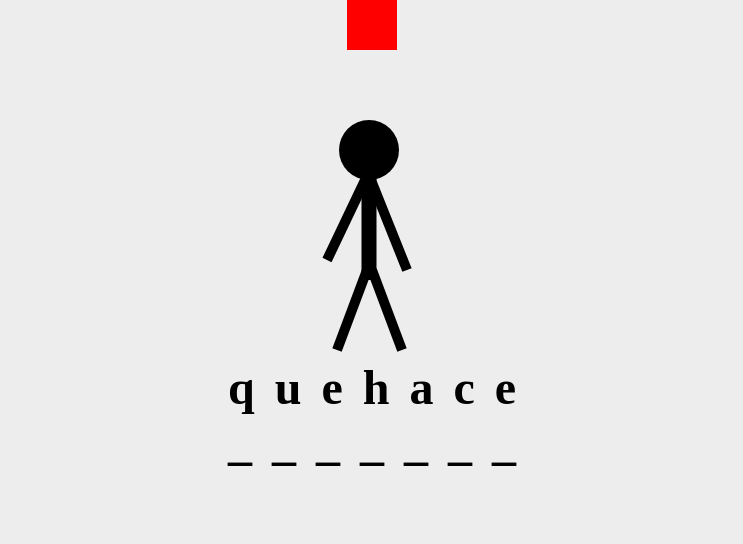
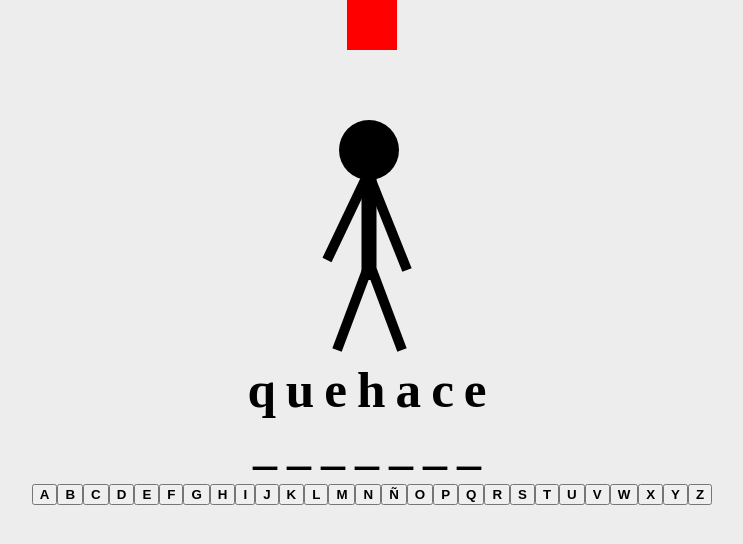
Before and after one commit to Edumr93/juego-ahorcado, a plain HTML site: page index.html in a window 1280 px wide. Shown: the whole page, without its empty margins (268-1011 px from the left). Drawn offline with Linux system fonts and the light colour scheme.

Commit message:
AGREGANDO BOTONES

```diff
--- a/index.css
+++ b/index.css
@@ -17,21 +17,33 @@ body{
     width: 50px;
     background-color: red;
 }
+
+#seccionLetras{
+    display: flex;
+    flex-direction: column;
+    align-items: center;
+    margin: 0;
+    padding: 0;
+
+}
 #letrasCaja a{
     font-weight: bold;
-    font-size: 3em;
-    margin: 10px;
+    font-size: 3.2em;
+    margin-right: 10px;
 }
 
-#guionesCaja a{
+#guionesCaja span{
+
     font-weight: bold;
     font-size: 3em;
-    margin-right:  10px;
-    margin-left: 10px;
-    margin-top: 0;
-    margin-bottom: 0;
-    padding: 0;
-    height: 0.5px;
-    width: 0.5px;
+    margin-right: 10px;
+    width: auto;
 
 }
+
+#botonesLetras input{
+    margin-top: 10px;
+    font-weight: bold;
+    justify-content: center;
+    align-items: center;
+}
--- a/index.html
+++ b/index.html
@@ -12,7 +12,7 @@
 
     <canvas width="370" height="310"></canvas>
 
-    <section>
+    <section id="seccionLetras">
         <div id="letrasCaja">
 
         </div>
@@ -20,6 +20,8 @@
         <div id="guionesCaja">
 
         </div>
+
+        <div id="botonesLetras"></div>
     </section>
     <script src="index.js"></script>
 </body>
--- a/index.js
+++ b/index.js
@@ -72,13 +72,27 @@ function letras(letra){
 
 }
 function guiones(){
-    let etiqueta = document.createElement("a");
+    let etiqueta = document.createElement("span");
     let contenido = document.createTextNode("_");
     etiqueta.appendChild(contenido);
     let cajaGuiones = document.getElementById("guionesCaja").appendChild(etiqueta);
 
 }
 
+function botonesLetra(){
+    const abecedario = "ABCDEFGHIJKLMNÑOPQRSTUVWXYZ"
+    const cajaLetras = document.getElementById("botonesLetras");
+
+    for(let i = 0; i < abecedario.length; i++){
+        let etiqueta = document.createElement("input")
+        etiqueta.type = "button";
+        etiqueta.value = abecedario.charAt(i);
+        cajaLetras.appendChild(etiqueta);
+    }
+
+}
+
+botonesLetra();
 
 //lineas letras
 /*
```
